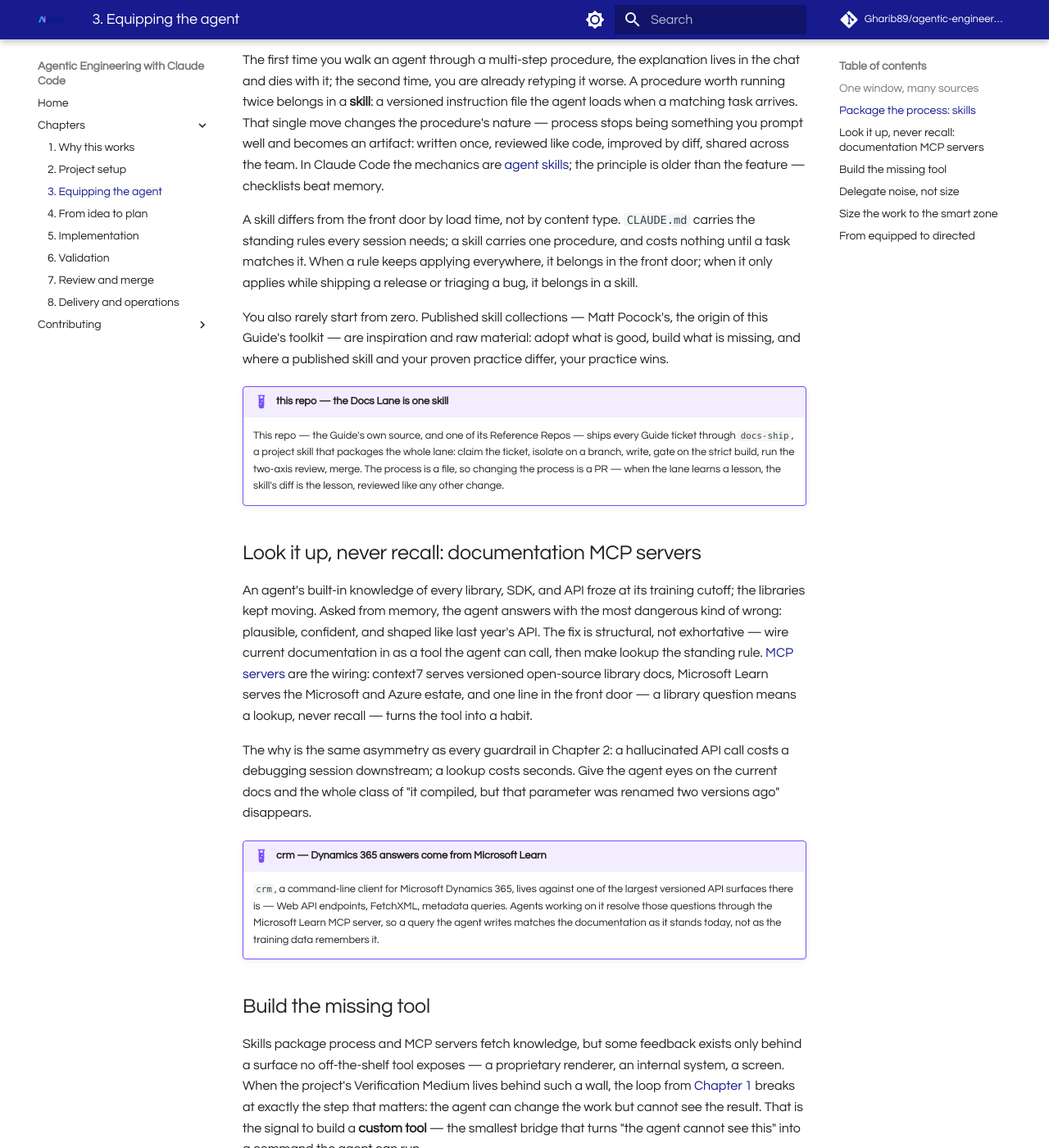
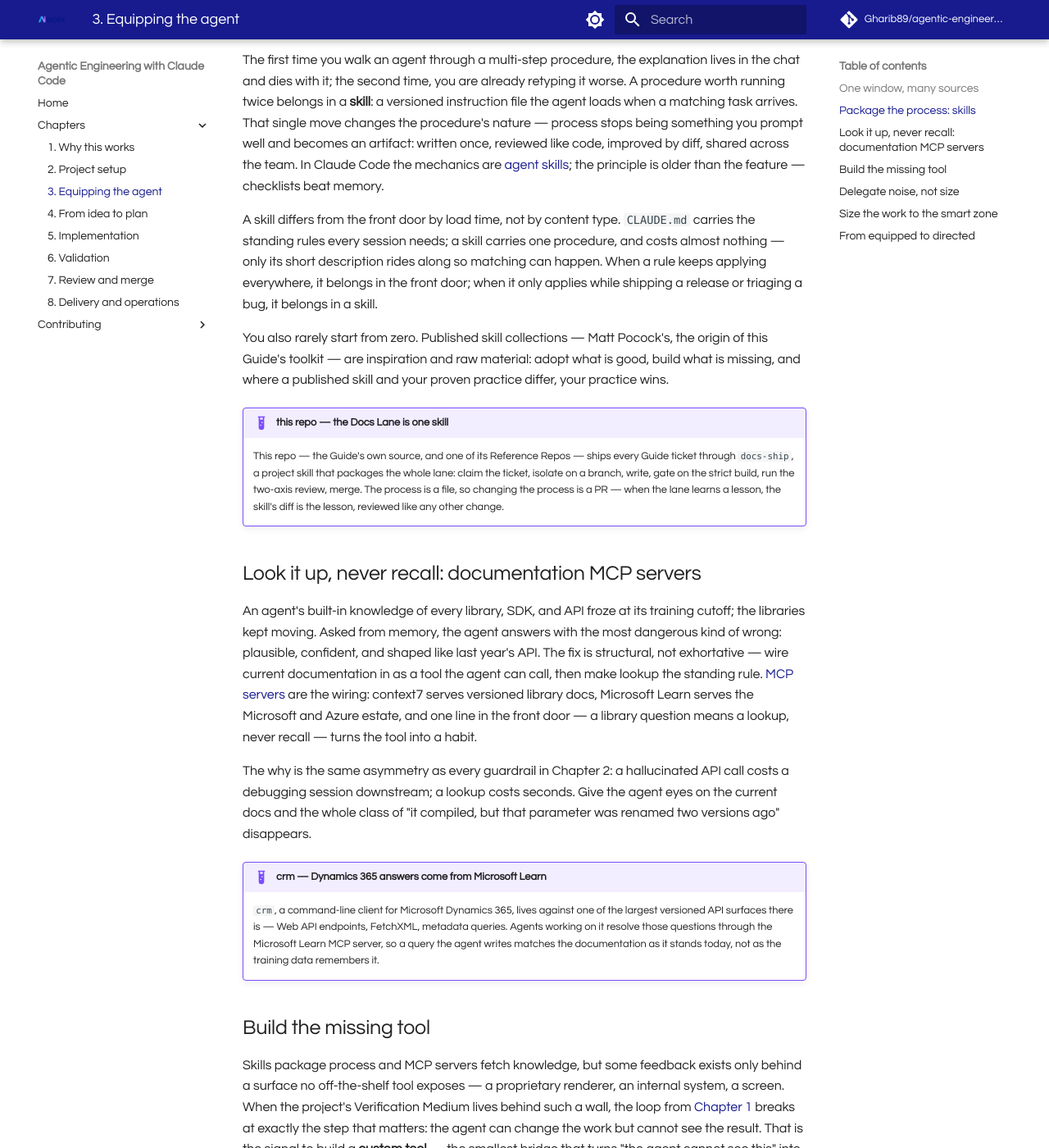
Before and after one commit to Gharib89/agentic-engineering-with-claude, an MkDocs documentation site: the page built from docs/chapters/03-equipping-the-agent.md, in a window 1280 px wide and 1400 px high, scrolled down 1480 px. Shown: the whole window at 82% size. Built offline with MkDocs 1.6.1 and Material for MkDocs 9.7.7, drawn with Linux system fonts in a browser that asks for light colours; comment, search, counter and statistics services are not loaded.

Commit message:
docs: Chapter 3 claim fixes from the docs-review pilot (#51) (#56)
Drop the false open-source qualifier on context7 and correct the
skill cost claim to 'costs almost nothing' per official docs.

Closes #51


Claude-Session: https://claude.ai/code/session_01NkbWJSuwr5ar8o6nR7MeL5

Co-authored-by: Claude Fable 5 <noreply@anthropic.com>

```diff
--- a/docs/chapters/03-equipping-the-agent.md
+++ b/docs/chapters/03-equipping-the-agent.md
@@ -15,7 +15,7 @@ The picture is worth holding because every equipment decision in this Chapter is
 
 The first time you walk an agent through a multi-step procedure, the explanation lives in the chat and dies with it; the second time, you are already retyping it worse. A procedure worth running twice belongs in a **skill**: a versioned instruction file the agent loads when a matching task arrives. That single move changes the procedure's nature — process stops being something you prompt well and becomes an artifact: written once, reviewed like code, improved by diff, shared across the team. In Claude Code the mechanics are [agent skills](https://code.claude.com/docs/en/skills); the principle is older than the feature — checklists beat memory.
 
-A skill differs from the front door by load time, not by content type. `CLAUDE.md` carries the standing rules every session needs; a skill carries one procedure, and costs nothing until a task matches it. When a rule keeps applying everywhere, it belongs in the front door; when it only applies while shipping a release or triaging a bug, it belongs in a skill.
+A skill differs from the front door by load time, not by content type. `CLAUDE.md` carries the standing rules every session needs; a skill carries one procedure, and costs almost nothing — only its short description rides along so matching can happen. When a rule keeps applying everywhere, it belongs in the front door; when it only applies while shipping a release or triaging a bug, it belongs in a skill.
 
 You also rarely start from zero. Published skill collections — Matt Pocock's, the origin of this Guide's toolkit — are inspiration and raw material: adopt what is good, build what is missing, and where a published skill and your proven practice differ, your practice wins.
 
@@ -30,7 +30,7 @@ You also rarely start from zero. Published skill collections — Matt Pocock's,
 
 ## Look it up, never recall: documentation MCP servers
 
-An agent's built-in knowledge of every library, SDK, and API froze at its training cutoff; the libraries kept moving. Asked from memory, the agent answers with the most dangerous kind of wrong: plausible, confident, and shaped like last year's API. The fix is structural, not exhortative — wire current documentation in as a tool the agent can call, then make lookup the standing rule. [MCP servers](https://code.claude.com/docs/en/mcp) are the wiring: context7 serves versioned open-source library docs, Microsoft Learn serves the Microsoft and Azure estate, and one line in the front door — a library question means a lookup, never recall — turns the tool into a habit.
+An agent's built-in knowledge of every library, SDK, and API froze at its training cutoff; the libraries kept moving. Asked from memory, the agent answers with the most dangerous kind of wrong: plausible, confident, and shaped like last year's API. The fix is structural, not exhortative — wire current documentation in as a tool the agent can call, then make lookup the standing rule. [MCP servers](https://code.claude.com/docs/en/mcp) are the wiring: context7 serves versioned library docs, Microsoft Learn serves the Microsoft and Azure estate, and one line in the front door — a library question means a lookup, never recall — turns the tool into a habit.
 
 The why is the same asymmetry as every guardrail in Chapter 2: a hallucinated API call costs a debugging session downstream; a lookup costs seconds. Give the agent eyes on the current docs and the whole class of "it compiled, but that parameter was renamed two versions ago" disappears.
 
```
